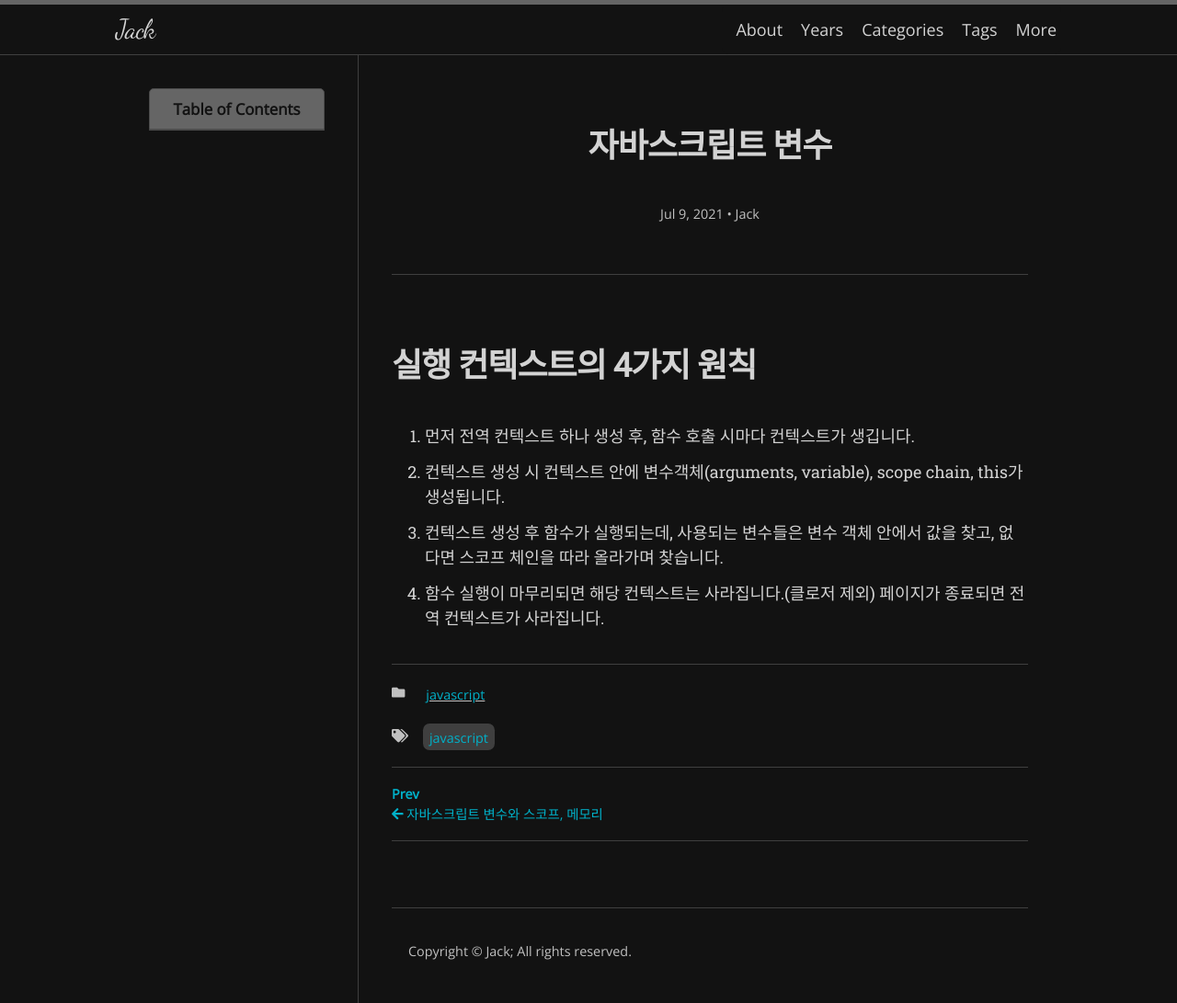
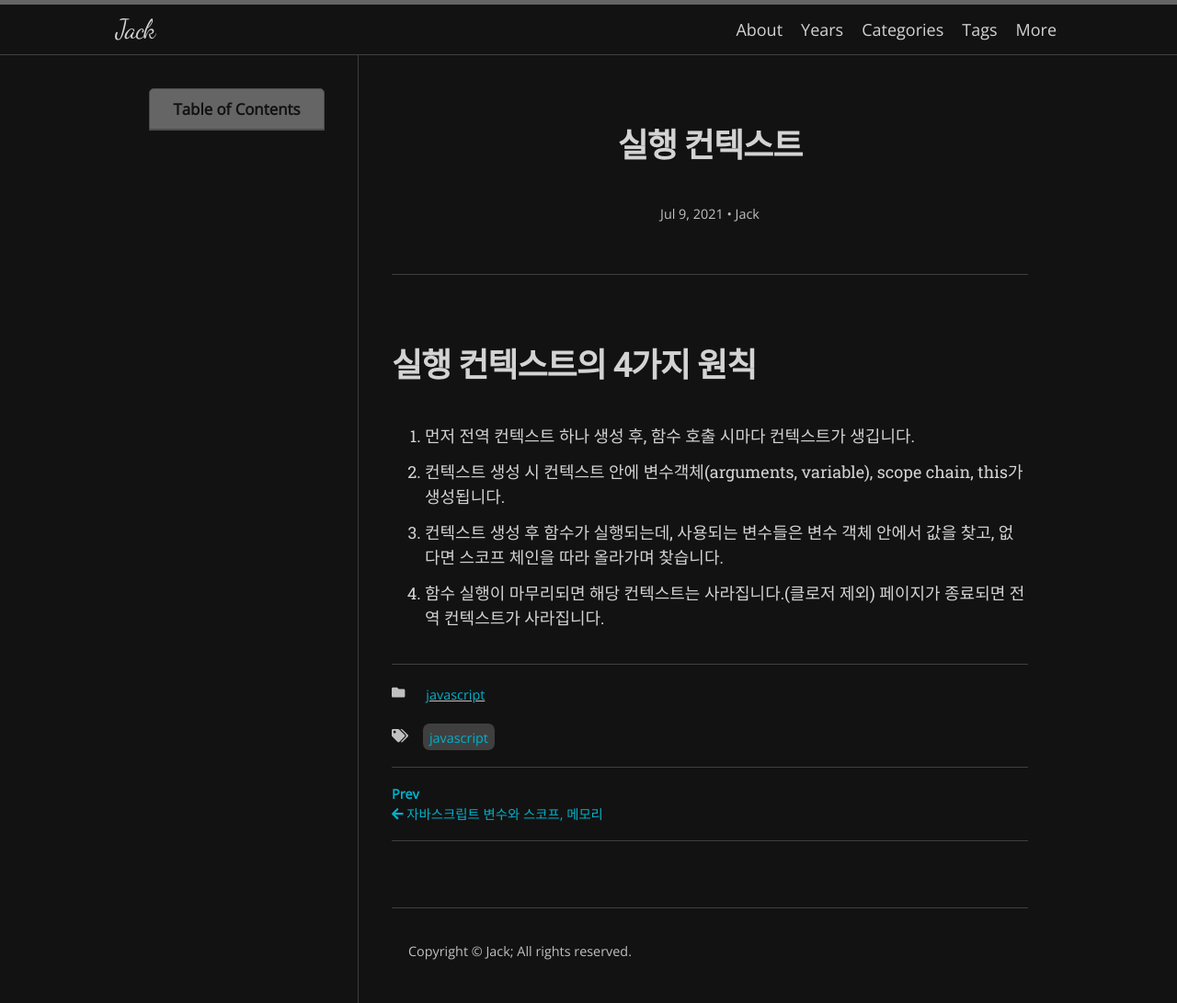
Before and after one commit to ha-jae-geun/jaegeunha94.github.io, a Jekyll site: the page built from _posts/2021-07-09-execution_context.md, in a window 1280 px wide. Shown: the whole page at 92% size. Built offline with Jekyll 4.4.1, drawn with Linux system fonts in a browser that asks for light colours; nearby versions of some CDN libraries; some web fonts are replaced.

Commit message:
Update 2021-07-09-execution_context.md

```diff
--- a/_posts/2021-07-09-execution_context.md
+++ b/_posts/2021-07-09-execution_context.md
@@ -1,7 +1,7 @@
 ---
 layout: post
 toc: true
-title: "자바스크립트 변수"
+title: "실행 컨텍스트"
 categories: javascript
 tags: [javascript]
 author:
```
